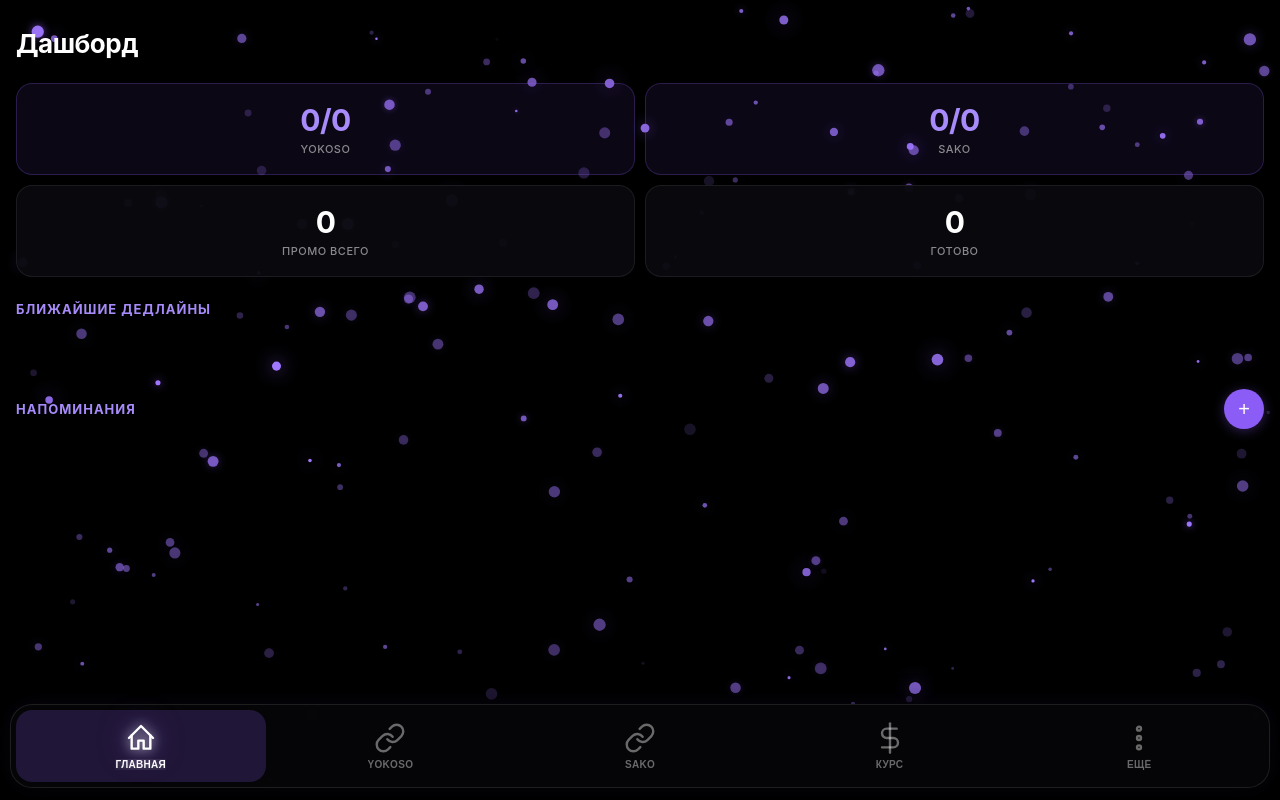
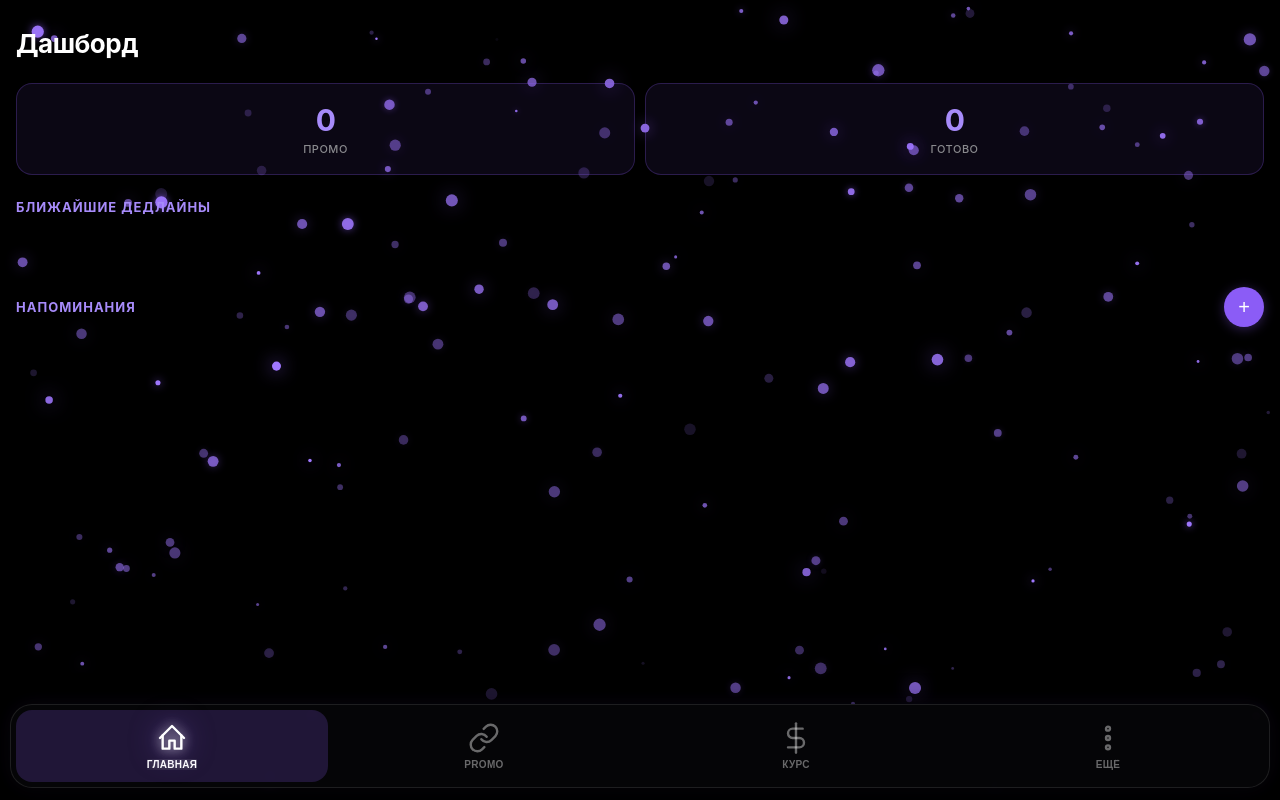
Before and after one commit to ForbiddenCount/cekxeijc, a FastAPI app: page / in a window 1280 px wide. Run offline with FastAPI, Linux system fonts and the light colour scheme; some libraries are stand-ins or nearby versions.

Commit message:
feat: merge Yokoso+Sako into single Promo tab, 4-button navbar
Co-Authored-By: Devin AI <158243242+devin-ai-integration[bot]@users.noreply.github.com>

```diff
--- a/frontend/static/app.js
+++ b/frontend/static/app.js
@@ -119,8 +119,7 @@ function showPage(page) {
 
     switch (page) {
         case "dashboard": loadDashboard(); break;
-        case "yokoso": loadCategoryPromos("yokoso"); break;
-        case "sako": loadCategoryPromos("sako"); break;
+        case "promo": loadPromos(); break;
         case "converter": loadConverter(); break;
         case "more": loadMore(); break;
     }
@@ -131,10 +130,8 @@ async function loadMore() {
 }
 
 function updateNavBadges(profile) {
-    const yokosoActive = profile.yokoso_total - profile.yokoso_done;
-    const sakoActive = profile.sako_total - profile.sako_done;
-    setBadge("yokoso", yokosoActive);
-    setBadge("sako", sakoActive);
+    const active = profile.promos_count - profile.done_count;
+    setBadge("promo", active);
 }
 
 function setBadge(page, count) {
@@ -166,8 +163,6 @@ async function loadDashboard() {
         const profile = await api("/api/profile");
         document.getElementById("statPromos").textContent = profile.promos_count;
         document.getElementById("statDone").textContent = profile.done_count;
-        document.getElementById("statYokoso").textContent = `${profile.yokoso_done}/${profile.yokoso_total}`;
-        document.getElementById("statSako").textContent = `${profile.sako_done}/${profile.sako_total}`;
         updateNavBadges(profile);
     } catch (e) {
         console.error(e);
@@ -334,28 +329,26 @@ async function showAdvertiserDetail(id) {
 
 // ── Promos ──
 
-let currentCategory = "yokoso";
-let categoryPromos = { yokoso: [], sako: [] };
+let allPromos = [];
 
-async function loadCategoryPromos(category) {
-    currentCategory = category;
+async function loadPromos() {
     try {
-        categoryPromos[category] = await api(`/api/promos?category=${category}`);
-        renderCategoryPromos(category);
+        allPromos = await api("/api/promos");
+        renderPromos();
     } catch (e) {
         console.error(e);
     }
 }
 
-function filterCategoryPromos(category) {
-    renderCategoryPromos(category);
+function filterPromos() {
+    renderPromos();
 }
 
-function renderCategoryPromos(category) {
-    const statusFilter = document.getElementById(`${category}FilterStatus`)?.value;
-    const searchQuery = (document.getElementById(`${category}Search`)?.value || "").toLowerCase().trim();
-    const sortBy = document.getElementById(`${category}Sort`)?.value || "deadline";
-    let filtered = [...(categoryPromos[category] || [])];
+function renderPromos() {
+    const statusFilter = document.getElementById("promoFilterStatus")?.value;
+    const searchQuery = (document.getElementById("promoSearch")?.value || "").toLowerCase().trim();
+    const sortBy = document.getElementById("promoSort")?.value || "deadline";
+    let filtered = [...allPromos];
     if (statusFilter) filtered = filtered.filter((p) => p.status === statusFilter);
     if (searchQuery) filtered = filtered.filter((p) => p.name.toLowerCase().includes(searchQuery) || (p.advertiser_name || "").toLowerCase().includes(searchQuery));
     const statusOrder = { not_ready: 0, in_progress: 1, done: 2 };
@@ -371,9 +364,9 @@ function renderCategoryPromos(category) {
     } else if (sortBy === "status") {
         filtered.sort((a, b) => (statusOrder[a.status] || 0) - (statusOrder[b.status] || 0));
     }
-    promos = categoryPromos[category] || [];
+    promos = allPromos;
 
-    const container = document.getElementById(`${category}List`);
+    const container = document.getElementById("promoList");
     if (filtered.length === 0) {
         container.innerHTML = '<div class="empty-state"><svg class="empty-svg" viewBox="0 0 24 24" fill="none" stroke="currentColor" stroke-width="1.5"><path d="M10 13a5 5 0 007.54.54l3-3a5 5 0 00-7.07-7.07l-1.72 1.71"/><path d="M14 11a5 5 0 00-7.54-.54l-3 3a5 5 0 007.07 7.07l1.71-1.71"/></svg><div class="empty-text">Нет промо.<br>Нажмите + Добавить</div></div>';
         return;
@@ -423,19 +416,11 @@ function renderCategoryPromos(category) {
     }).join("");
 }
 
-function showAddPromo(categoryOrExisting = null) {
-    let existing = null;
-    let category = currentCategory;
-    if (typeof categoryOrExisting === "string") {
-        category = categoryOrExisting;
-    } else if (categoryOrExisting && typeof categoryOrExisting === "object") {
-        existing = categoryOrExisting;
-        category = existing.category || currentCategory;
-    }
+function showAddPromo(existing = null) {
+    if (typeof existing === "string") existing = null;
     const isEdit = !!existing;
     openModal(`
         <div class="modal-title">${isEdit ? "Редактировать промо" : "Новое промо"}</div>
-        <input type="hidden" id="promoCategory" value="${category}">
         <div class="input-group">
             <label>Рекламодатель</label>
             <input type="text" id="promoAdvertiser" value="${esc(existing?.advertiser_name || "")}" placeholder="Имя / @username (необязательно)">
@@ -505,7 +490,6 @@ async function savePromo(id) {
         deadline: document.getElementById("promoDeadline").value?.replace("T", " ") || null,
         status: document.getElementById("promoStatus").value,
         notes: document.getElementById("promoNotes").value.trim(),
-        category: document.getElementById("promoCategory")?.value || currentCategory,
     };
     if (!data.name) {
         tg?.showAlert?.("Введите название промо") || alert("Введите название промо");
@@ -518,7 +502,7 @@ async function savePromo(id) {
             await api("/api/promos", { method: "POST", body: JSON.stringify(data) });
         }
         closeModal();
-        loadCategoryPromos(currentCategory);
+        loadPromos();
         if (tg?.HapticFeedback) tg.HapticFeedback.notificationOccurred("success");
     } catch (e) {
         tg?.showAlert?.("Ошибка сохранения") || alert("Ошибка");
@@ -638,7 +622,7 @@ async function changePromoStatus(id, status) {
     try {
         await api(`/api/promos/${id}/status`, { method: "PATCH", body: JSON.stringify({ status }) });
         if (tg?.HapticFeedback) tg.HapticFeedback.impactOccurred("light");
-        await loadCategoryPromos(currentCategory);
+        await loadPromos();
     } catch (e) {
         console.error(e);
     }
@@ -649,7 +633,7 @@ async function deletePromo(id) {
     try {
         await api(`/api/promos/${id}`, { method: "DELETE" });
         closeModal();
-        loadCategoryPromos(currentCategory);
+        loadPromos();
     } catch (e) {
         console.error(e);
     }
--- a/frontend/templates/index.html
+++ b/frontend/templates/index.html
@@ -17,13 +17,9 @@
                 <svg class="nav-svg" viewBox="0 0 24 24" fill="none" stroke="currentColor" stroke-width="1.8"><path d="M3 12l9-9 9 9"/><path d="M5 10v10h5v-6h4v6h5V10"/></svg>
                 <span class="nav-label">Главная</span>
             </button>
-            <button class="nav-btn" data-page="yokoso" onclick="showPage('yokoso')">
+            <button class="nav-btn" data-page="promo" onclick="showPage('promo')">
                 <svg class="nav-svg" viewBox="0 0 24 24" fill="none" stroke="currentColor" stroke-width="1.8"><path d="M10 13a5 5 0 007.54.54l3-3a5 5 0 00-7.07-7.07l-1.72 1.71"/><path d="M14 11a5 5 0 00-7.54-.54l-3 3a5 5 0 007.07 7.07l1.71-1.71"/></svg>
-                <span class="nav-label">Yokoso</span>
-            </button>
-            <button class="nav-btn" data-page="sako" onclick="showPage('sako')">
-                <svg class="nav-svg" viewBox="0 0 24 24" fill="none" stroke="currentColor" stroke-width="1.8"><path d="M10 13a5 5 0 007.54.54l3-3a5 5 0 00-7.07-7.07l-1.72 1.71"/><path d="M14 11a5 5 0 00-7.54-.54l-3 3a5 5 0 007.07 7.07l1.71-1.71"/></svg>
-                <span class="nav-label">Sako</span>
+                <span class="nav-label">Promo</span>
             </button>
             <button class="nav-btn" data-page="converter" onclick="showPage('converter')">
                 <svg class="nav-svg" viewBox="0 0 24 24" fill="none" stroke="currentColor" stroke-width="1.8"><line x1="12" y1="1" x2="12" y2="23"/><path d="M17 5H9.5a3.5 3.5 0 000 7h5a3.5 3.5 0 010 7H6"/></svg>
@@ -41,19 +37,11 @@
                 <h1>Дашборд</h1>
             </div>
             <div class="stats-grid" id="statsGrid">
-                <div class="stat-card accent" onclick="showPage('yokoso')">
-                    <div class="stat-value" id="statYokoso">0/0</div>
-                    <div class="stat-label">Yokoso</div>
+                <div class="stat-card accent" onclick="showPage('promo')">
+                    <div class="stat-value" id="statPromos">0</div>
+                    <div class="stat-label">Промо</div>
                 </div>
-                <div class="stat-card accent" onclick="showPage('sako')">
-                    <div class="stat-value" id="statSako">0/0</div>
-                    <div class="stat-label">Sako</div>
-                </div>
-                <div class="stat-card">
-                    <div class="stat-value" id="statPromos">0</div>
-                    <div class="stat-label">Промо всего</div>
-                </div>
-                <div class="stat-card">
+                <div class="stat-card accent" onclick="showPage('promo')">
                     <div class="stat-value" id="statDone">0</div>
                     <div class="stat-label">Готово</div>
                 </div>
@@ -73,50 +61,27 @@
             </div>
         </div>
 
-        <!-- Promo Yokoso -->
-        <div class="page" id="page-yokoso">
+        <!-- Promo (single page, all user promos) -->
+        <div class="page" id="page-promo">
             <div class="header">
-                <h1>Promo Yokoso</h1>
-                <button class="btn-primary" onclick="showAddPromo('yokoso')">+ Добавить</button>
+                <h1>Promo</h1>
+                <button class="btn-primary" onclick="showAddPromo()">+ Добавить</button>
             </div>
             <div class="filter-bar">
-                <input type="text" id="yokosoSearch" placeholder="Поиск..." oninput="filterCategoryPromos('yokoso')" class="search-input">
-                <select id="yokosoFilterStatus" onchange="filterCategoryPromos('yokoso')">
+                <input type="text" id="promoSearch" placeholder="Поиск..." oninput="filterPromos()" class="search-input">
+                <select id="promoFilterStatus" onchange="filterPromos()">
                     <option value="">Все</option>
                     <option value="not_ready">Не готово</option>
                     <option value="in_progress">В процессе</option>
                     <option value="done">Готово</option>
                 </select>
-                <select id="yokosoSort" onchange="filterCategoryPromos('yokoso')">
+                <select id="promoSort" onchange="filterPromos()">
                     <option value="deadline">Дедлайн</option>
                     <option value="created">Дата</option>
                     <option value="status">Статус</option>
                 </select>
             </div>
-            <div id="yokosoList" class="list"></div>
-        </div>
-
-        <!-- Promo Sako -->
-        <div class="page" id="page-sako">
-            <div class="header">
-                <h1>Promo Sako</h1>
-                <button class="btn-primary" onclick="showAddPromo('sako')">+ Добавить</button>
-            </div>
-            <div class="filter-bar">
-                <input type="text" id="sakoSearch" placeholder="Поиск..." oninput="filterCategoryPromos('sako')" class="search-input">
-                <select id="sakoFilterStatus" onchange="filterCategoryPromos('sako')">
-                    <option value="">Все</option>
-                    <option value="not_ready">Не готово</option>
-                    <option value="in_progress">В процессе</option>
-                    <option value="done">Готово</option>
-                </select>
-                <select id="sakoSort" onchange="filterCategoryPromos('sako')">
-                    <option value="deadline">Дедлайн</option>
-                    <option value="created">Дата</option>
-                    <option value="status">Статус</option>
-                </select>
-            </div>
-            <div id="sakoList" class="list"></div>
+            <div id="promoList" class="list"></div>
         </div>
 
         <!-- Converter -->
```
